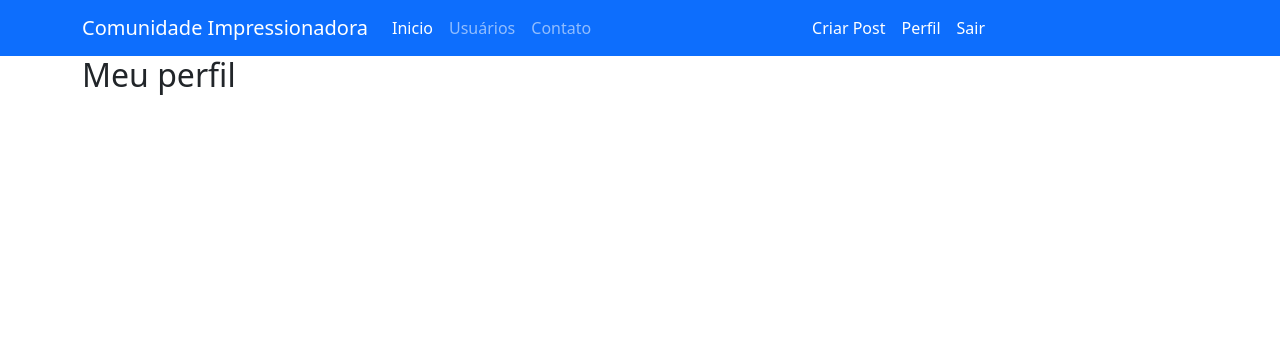
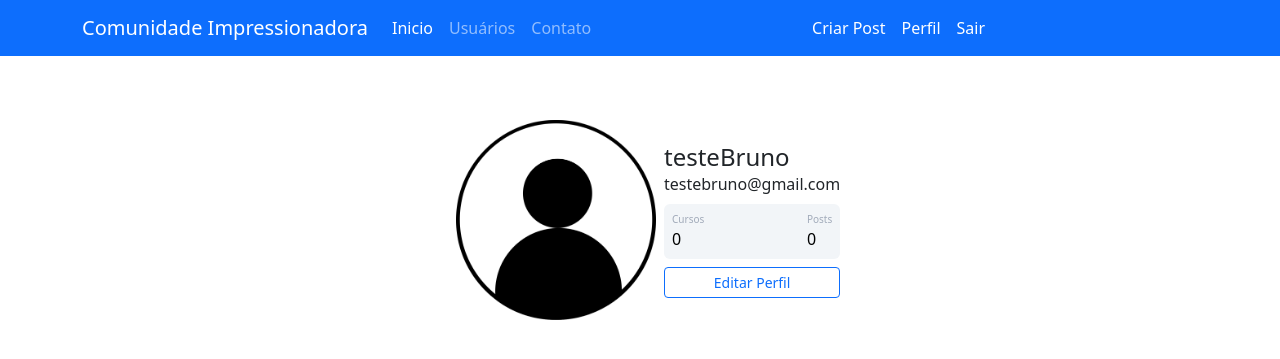
Before and after one commit to Brunospo/site_com_flask, a Flask app: page /perfil in a window 1280 px wide. Shown: the top 359 px of the page. Run offline with Flask 3, Linux system fonts and the light colour scheme; a user stored in the database is signed in.

Commit message:
Rota de perfil criada

```diff
--- a/comunidadeImpressionadora/routes.py
+++ b/comunidadeImpressionadora/routes.py
@@ -61,7 +61,8 @@ def sair():
 @app.route('/perfil')
 @login_required
 def perfil():
-    return render_template('perfil.html')
+    foto_perfil = url_for('static', filename= 'fotos/{}'.format(current_user.foto_perfil))
+    return render_template('perfil.html', foto_perfil = foto_perfil)
 
 
 @app.route('/post/criar')
--- /dev/null
+++ b/comunidadeImpressionadora/static/main.css
@@ -0,0 +1,38 @@
+.card {
+    width: 400px;
+    border: none;
+    border-radius: 10px;
+    background-color: #fff
+}
+
+.stats {
+    background: #f2f5f8 !important;
+    color: #000 !important
+}
+
+.articles {
+    font-size: 10px;
+    color: #a1aab9
+}
+
+.number1 {
+    font-weight: 500
+}
+
+.followers {
+    font-size: 10px;
+    color: #a1aab9
+}
+
+.number2 {
+    font-weight: 500
+}
+
+.rating {
+    font-size: 10px;
+    color: #a1aab9
+}
+
+.number3 {
+    font-weight: 500
+}
--- a/comunidadeImpressionadora/templates/base.html
+++ b/comunidadeImpressionadora/templates/base.html
@@ -5,6 +5,7 @@
   <meta name="viewport" content="width=device-width, initial-scale=1.0">
   <title>Comunidade Impressionadora</title>
   <link href="https://cdn.jsdelivr.net/npm/bootstrap@5.3.6/dist/css/bootstrap.min.css" rel="stylesheet" integrity="sha384-4Q6Gf2aSP4eDXB8Miphtr37CMZZQ5oXLH2yaXMJ2w8e2ZtHTl7GptT4jmndRuHDT" crossorigin="anonymous">
+  <link rel="stylesheet" type="text/css" href="{{ url_for('static', filename='main.css') }}">
 
   {% block head %}
 
--- a/comunidadeImpressionadora/templates/perfil.html
+++ b/comunidadeImpressionadora/templates/perfil.html
@@ -1,7 +1,19 @@
 {% extends 'base.html' %}
 
 {% block body %}
-  <div class="container">
-    <h2>Meu perfil</h2>
-  </div>
+    <div class="container mt-5 d-flex justify-content-center">
+        <div class="card p-3">
+            <div class="d-flex align-items-center">
+                <div class="image pe-2"> <img src="{{ foto_perfil }}" class="rounded" width="200"> </div>
+                <div class="ml-3 w-100">
+                    <h4 class="mb-0 mt-0">{{ current_user.username }}</h4> <span>{{ current_user.email }}</span>
+                    <div class="p-2 mt-2 bg-primary d-flex justify-content-between rounded text-white stats">
+                        <div class="d-flex flex-column"> <span class="articles">Cursos</span> <span class="number1">0</span> </div>
+                        <div class="d-flex flex-column"> <span class="rating">Posts</span> <span class="number3">0</span> </div>
+                    </div>
+                    <div class="button mt-2 d-flex flex-row align-items-center"> <button class="btn btn-sm btn-outline-primary w-100">Editar Perfil</button></div>
+                </div>
+            </div>
+        </div>
+    </div>
 {% endblock %}
```
Also changed, not shown: comunidadeImpressionadora/static/fotos/default.jpg (added), instance/comunidade.db.
